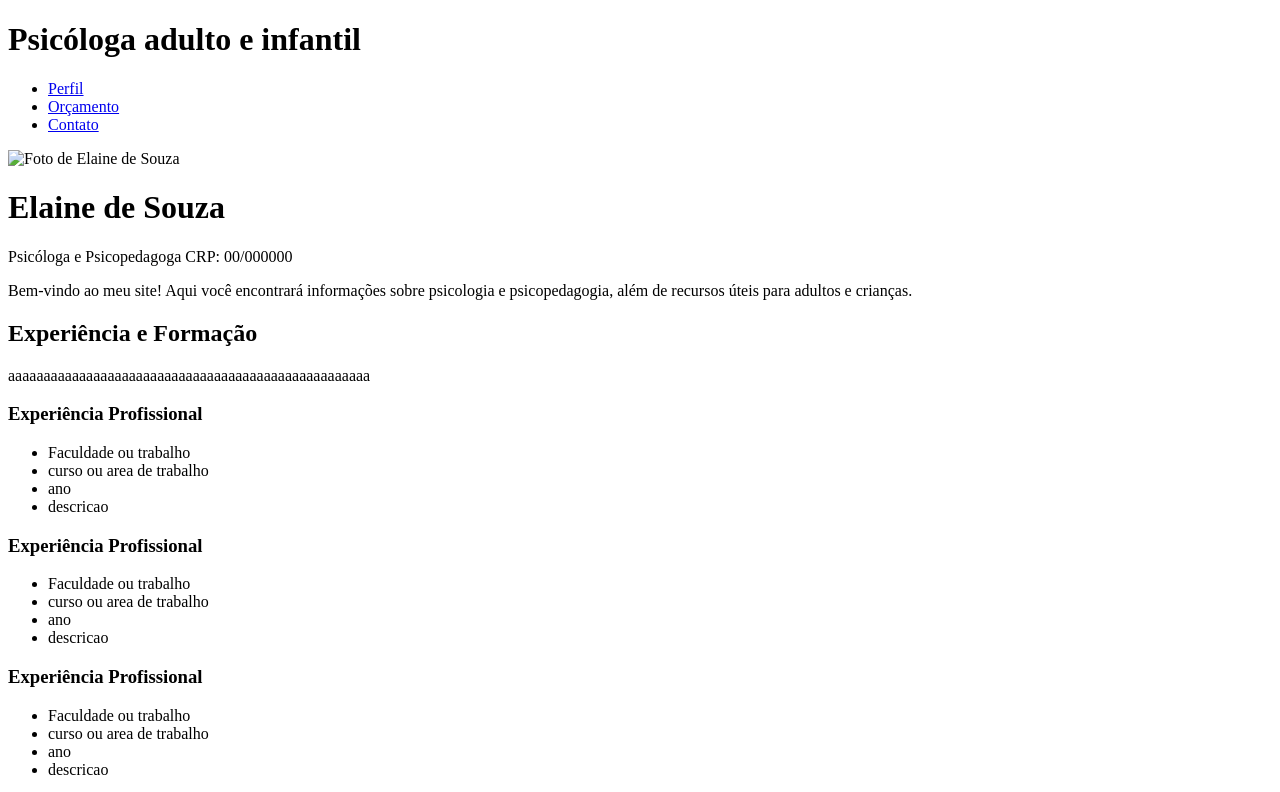
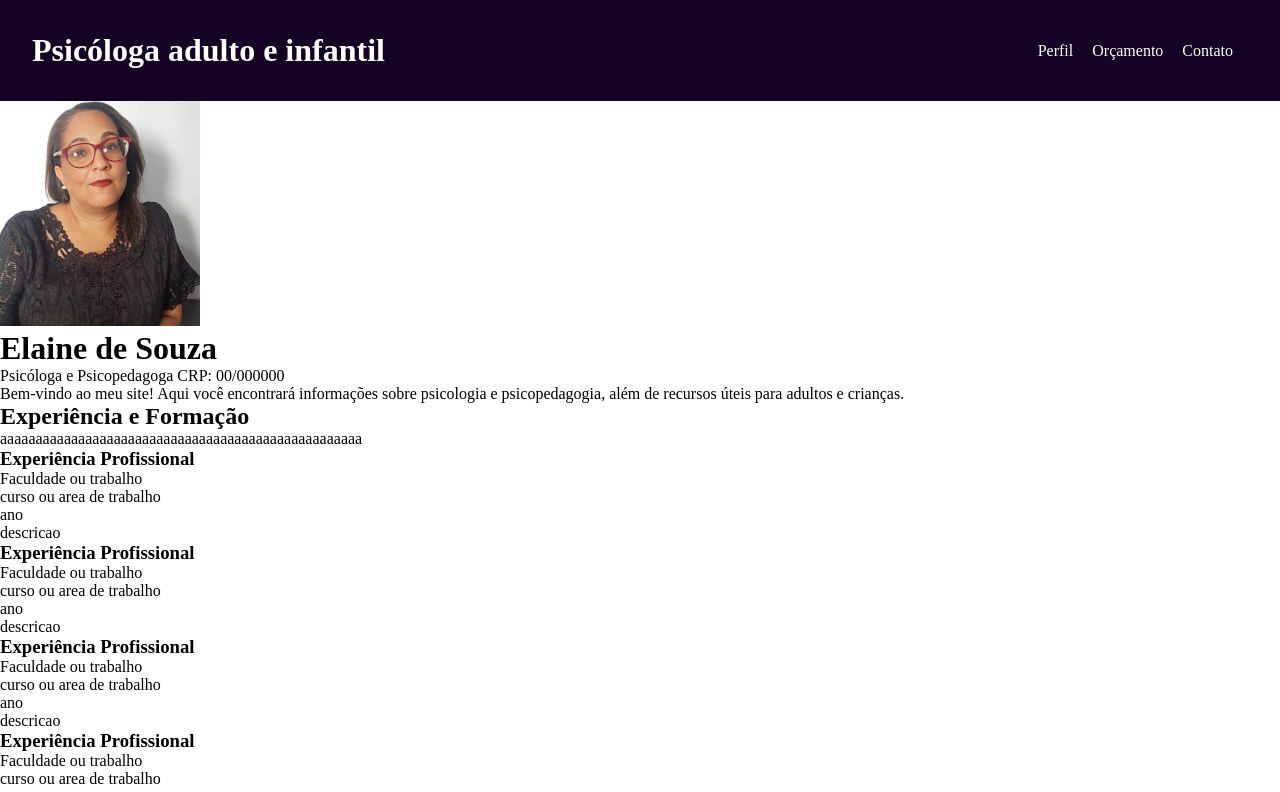
Before and after one commit to Pimentazx/elainePsicologia, a plain HTML site: page index.html in a window 1280 px wide. Shown: the top 792 px of the page. Drawn offline with Linux system fonts and the light colour scheme; a script that the page names is missing.

Commit message:
Refactor code structure for improved readability and maintainability

```diff
--- a/index.html
+++ b/index.html
@@ -11,7 +11,7 @@
 
 </head>
 
-<head>
+<header class="header">
     <h1>Psicóloga adulto e infantil </h1>
     <nav>
         <ul>
@@ -20,10 +20,10 @@
             <li><a href="#contact">Contato</a></li>
         </ul>
     </nav>
-</head>
+</header>
 <body>
     <main>
-        <img src="profile.jpg" alt="Foto de Elaine de Souza" width="200">
+        <img src="img/image 1.png" alt="Foto de Elaine de Souza" width="200">
         <h1>Elaine de Souza</h1>
         <span>Psicóloga e Psicopedagoga</span>
         <span>CRP: 00/000000</span>
--- a/styles/styles.css
+++ b/styles/styles.css
@@ -0,0 +1,30 @@
+html, body, a, p, h1, h2, h3, ul, li {
+    margin: 0;
+    padding: 0;
+}
+
+.header {
+    background-color: #140325;
+    padding: 32px;
+    color: white;
+    display: flex;
+    justify-content: space-between;
+    align-items: center;
+
+}
+
+.header ul {
+  list-style: none;
+  padding: 0;
+  margin: 0;
+}
+
+.header li {
+  display: inline;
+  margin-right: 15px;
+}
+
+.header a {
+  text-decoration: none;
+  color: inherit;
+}
```
Also changed, not shown: img/Rectangle 58.png (added), img/Rectangle 62.png (added), img/image 1.png (added), img/linkedin-sales-solutions-6ie6OjshvWg-unsplash 1.png (added), img/teslariu-mihai--zl9c_8Y5Bg-unsplash 1.png (added).
